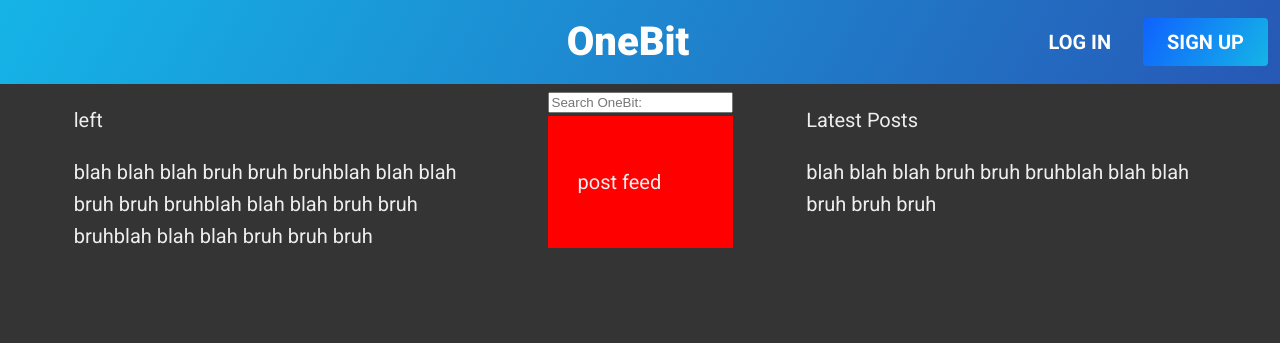
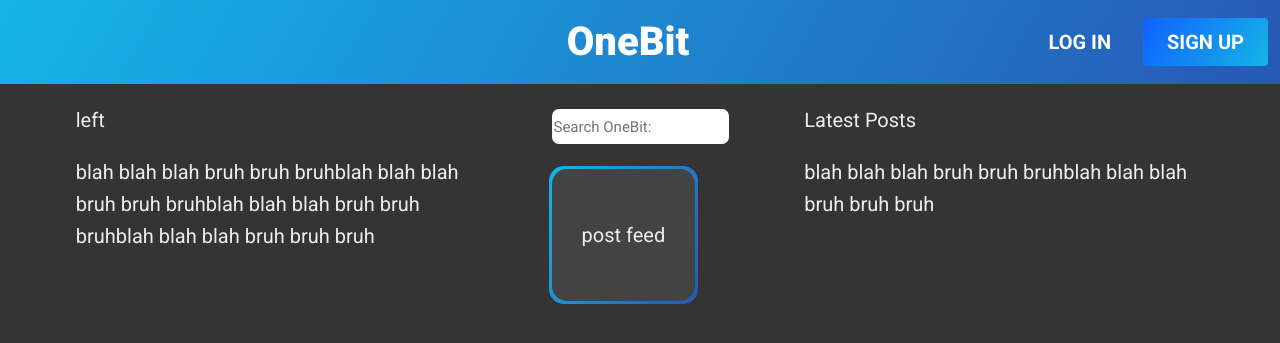
Before and after one commit to David35k/13COMProject, a Flask app: page /home in a window 1280 px wide. Shown: the top 343 px of the page. Run offline with Flask 3, Linux system fonts and the light colour scheme; data that the repository does not hold is empty.

Commit message:
epic border gradient, some color changes and making the homepage search bar look cool, todo: make it actually work lmao

```diff
--- a/static/style/home.css
+++ b/static/style/home.css
@@ -6,17 +6,24 @@
 }
 
 #post-feed {
-    background-color: red;
+    background-color: #434343;
     padding: 30px;
+    border-radius: 15px;
 }
 
 .post {
-    max-width: 550px;
+    max-width: 725px;
 }
 
-.post>img {
-    max-width: 500px;
+.post-img {
+    max-width: 650px;
     margin: 25px;
+}
+
+.post-img-div {
+    width: 100%;
+    display: flex;
+    justify-content: center;
 }
 
 .side-div {
@@ -28,3 +35,23 @@
     display: flex;
     justify-content: space-around;
 }
+
+#search-form {
+    margin: 25px 0px;
+    width: 100%;
+    display: flex;
+    justify-content: center;
+}
+
+#search-form>input {
+    width: 100%;
+    height: 35px;
+    font-family: inherit;
+    font-size: 15px;
+    border: none;
+    border-radius: 7px;
+}
+
+#search-form>input:focus {
+    outline: 3px solid #15B4E7;
+}
--- a/static/style/main.css
+++ b/static/style/main.css
@@ -26,6 +26,36 @@ body {
 
 .background-gradient-inverted {
     background: linear-gradient(120deg, #15B4E7, #2758B6);
+}
+
+/* this border shinenigans is chatgpt LMAO */
+
+.border-gradient {
+    position: relative;
+    display: inline-block;
+    padding: 20px;
+    border-radius: 15px;
+    /* Adjust the border radius */
+    background: white;
+    /* Inner background color */
+}
+
+.border-gradient::before {
+    content: '';
+    position: absolute;
+    top: -3px;
+    /* Adjust based on border width */
+    left: -3px;
+    /* Adjust based on border width */
+    right: -3px;
+    /* Adjust based on border width */
+    bottom: -3px;
+    /* Adjust based on border width */
+    background: linear-gradient(120deg, #15B4E7, #2758B6);
+    /* Adjust the gradient colors */
+    border-radius: inherit;
+    /* Inherit border radius from the parent */
+    z-index: -1;
 }
 
 .centerContent {
--- a/templates/home.html
+++ b/templates/home.html
@@ -10,7 +10,6 @@
 <script>
     $(document).ready(function () {
         $('.like-button').on('click', function (event) {
-            console.log("likey likey");
             id = this.id;
             $.ajax({
                 url: '/like?postID=' + id,
@@ -18,7 +17,6 @@
                 success: function (response) {
 
                     document.getElementsByClassName(id)[0].innerHTML = response;
-                    console.log(response);
                 }
             });
         });
@@ -32,12 +30,10 @@
             bruh bruh</p>
     </div>
     <div id="center">
-        <div id="search-div">
-            <form>
-                <input type="search" placeholder="Search OneBit:">
-            </form>
-        </div>
-        <div id="post-feed">
+        <form id="search-form">
+            <input type="search" placeholder="Search OneBit:">
+        </form>
+        <div id="post-feed" class="border-gradient">
             <p>post feed</p>
             <div>
                 {% for post in posts %}
@@ -51,7 +47,9 @@
                         {% endfor %}
                     </p>
                     <p>likes: <span class='{{ post["postID"] }}'>{{ post["likes"] }}</span></p>
-                    <img src='{{ post["image"] }}'>
+                    <div class="post-img-div">
+                        <img src='{{ post["image"] }}' class="post-img">
+                    </div>
                     <div class="socials-bar">
                         <button class="like-button" id='{{post["postID"]}}'>like</button>
                         <a>comment</a>
```
